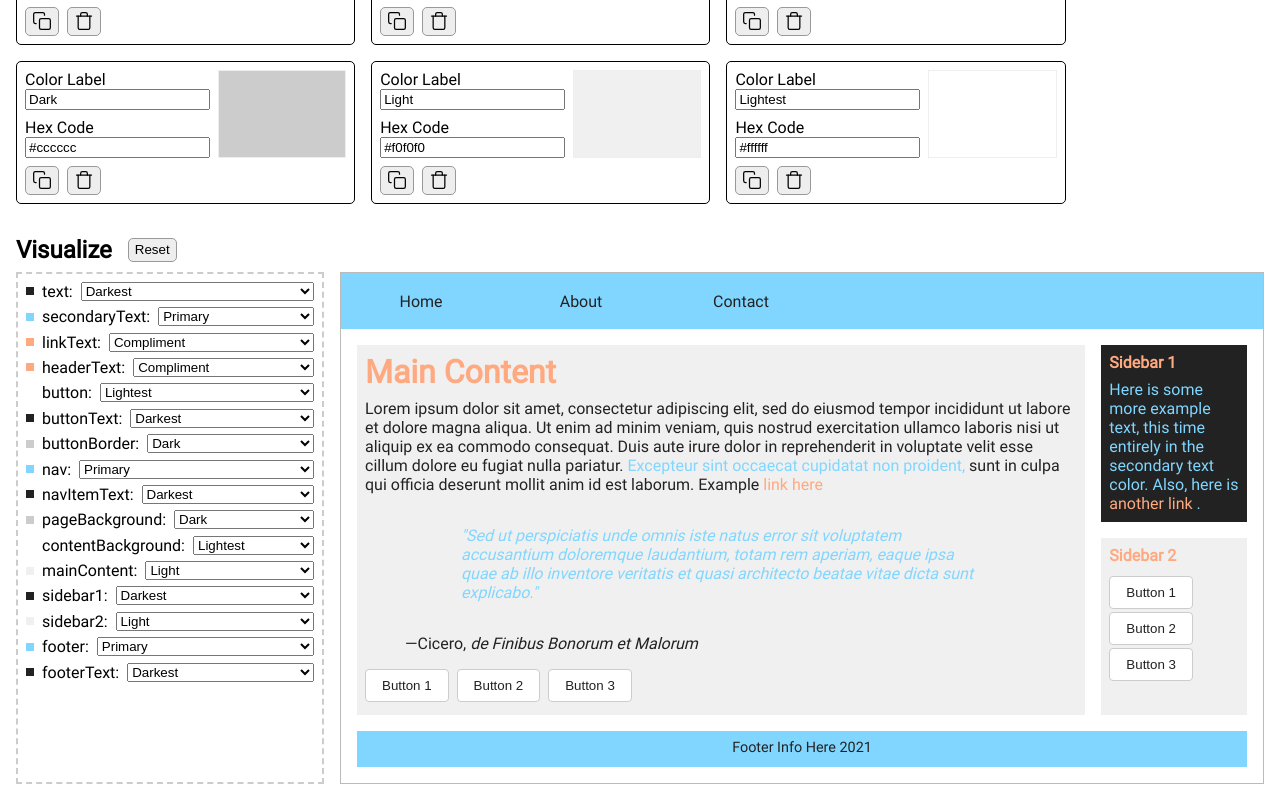
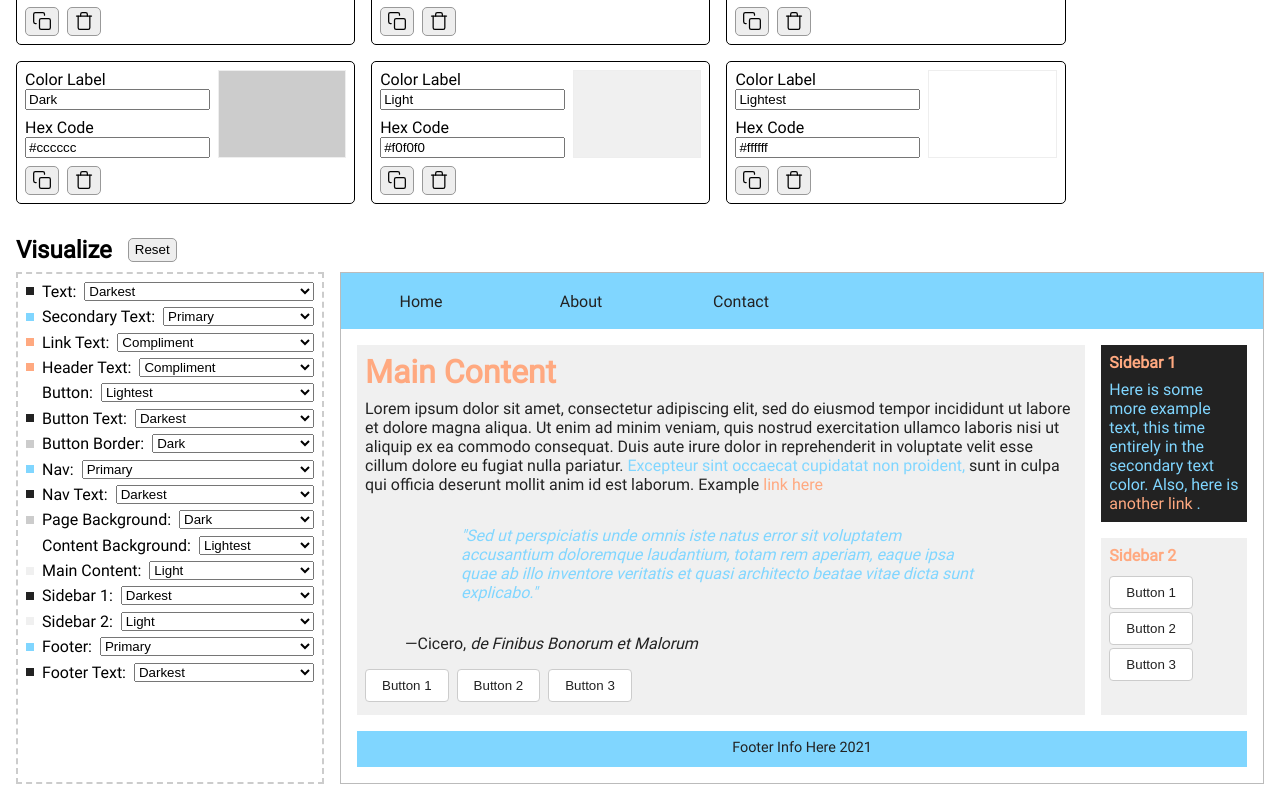
Before and after one commit to maindaniel/site-color-visualizer, a Vue app: page / in a window 1280 px wide. Shown: the part 414-1214 px from the top of the page. Built offline with nearby package versions, Linux system fonts and the light colour scheme.

Commit message:
Fixed incorrect select naming

```diff
--- a/package.json
+++ b/package.json
@@ -2,7 +2,7 @@
   "name": "site-color-visualizer",
   "version": "1.0.0",
   "private": true,
-  "description": "Open-source tool to help visualize how certain color themes will look on a webpage.",
+  "description": "Open-source tool to help visualize how color themes will look on a mock webpage.",
   "author": {
     "name": "dylan-snyder"
   },
@@ -34,7 +34,7 @@
   "bugs": {
     "url": "https://github.com/dylan-snyder/site-color-visualizer/issues"
   },
-  "homepage": "https://github.com/dylan-snyder/site-color-visualizer#readme",
+  "homepage": "https://github.com/dylan-snyder/site-color-visualizer",
   "license": "MIT",
   "repository": {
     "type": "git",
--- a/src/App.vue
+++ b/src/App.vue
@@ -350,22 +350,22 @@ export default {
       };
 
       this.selectList = [
-        { name: "text", bindName: "text" },
-        { name: "secondaryText", bindName: "secondaryText" },
-        { name: "linkText", bindName: "linkText" },
-        { name: "headerText", bindName: "headerText" },
-        { name: "button", bindName: "button" },
-        { name: "buttonText", bindName: "buttonText" },
-        { name: "buttonBorder", bindName: "buttonBorder" },
-        { name: "nav", bindName: "nav" },
-        { name: "navItemText", bindName: "navItemText" },
-        { name: "pageBackground", bindName: "pageBackground" },
-        { name: "contentBackground", bindName: "contentBackground" },
-        { name: "mainContent", bindName: "mainContent" },
-        { name: "sidebar1", bindName: "sidebar1" },
-        { name: "sidebar2", bindName: "sidebar2" },
-        { name: "footer", bindName: "footer" },
-        { name: "footerText", bindName: "footerText" },
+        { name: "Text", bindName: "text" },
+        { name: "Secondary Text", bindName: "secondaryText" },
+        { name: "Link Text", bindName: "linkText" },
+        { name: "Header Text", bindName: "headerText" },
+        { name: "Button", bindName: "button" },
+        { name: "Button Text", bindName: "buttonText" },
+        { name: "Button Border", bindName: "buttonBorder" },
+        { name: "Nav", bindName: "nav" },
+        { name: "Nav Text", bindName: "navItemText" },
+        { name: "Page Background", bindName: "pageBackground" },
+        { name: "Content Background", bindName: "contentBackground" },
+        { name: "Main Content", bindName: "mainContent" },
+        { name: "Sidebar 1", bindName: "sidebar1" },
+        { name: "Sidebar 2", bindName: "sidebar2" },
+        { name: "Footer", bindName: "footer" },
+        { name: "Footer Text", bindName: "footerText" },
       ];
     },
   },
```
Also changed, not shown: 2 other files (tests, documents, lock files or other folders).
